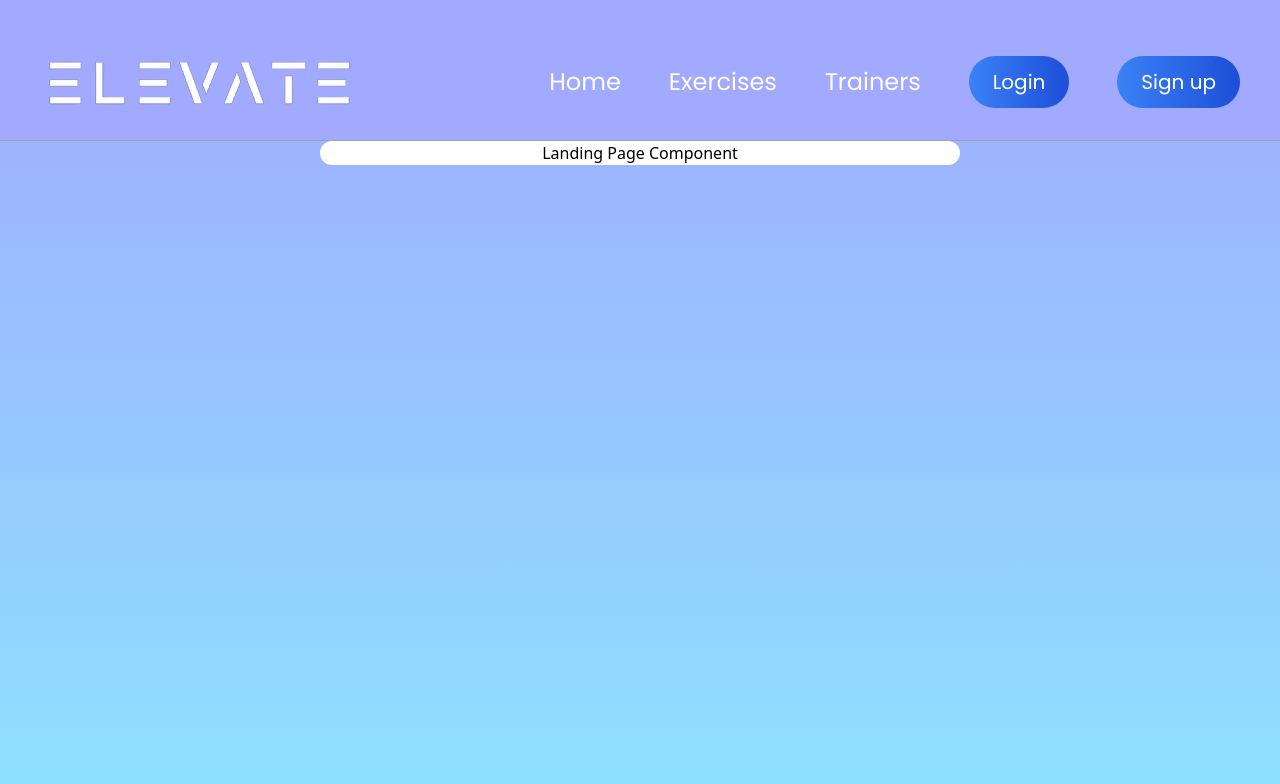
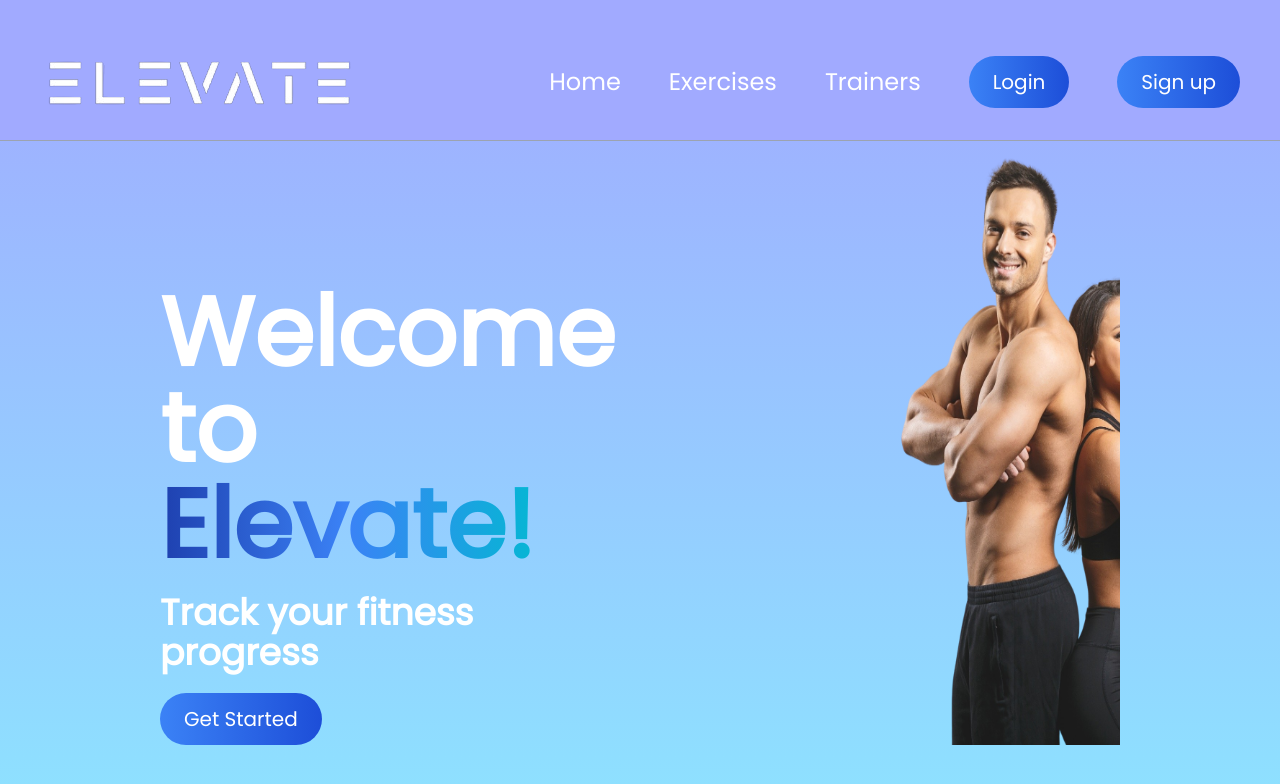
Before and after one commit to nicholasg2001/Elevate, a React (Vite) app in the folder client/: page / in a window 1280 px wide. Shown: the top 784 px of the page. Built offline with nearby package versions, Linux system fonts and the light colour scheme.

Commit message:
Landing page WIP

```diff
--- a/client/src/components/landingPage/LandingPageBox.jsx
+++ b/client/src/components/landingPage/LandingPageBox.jsx
@@ -1,7 +1,56 @@
+import { motion } from "framer-motion";
+import { useState, useEffect } from "react";
+import { Link } from "react-router-dom";
+import fitnessModels from "/src/assets/landingpagemodels.png";
+
 const LandingPageBox = () => {
+  const [textIndex, setTextIndex] = useState(0);
+  const texts = [
+    "Build your dream body",
+    "Track your fitness progress",
+    "Get workout recommendations",
+    "Manage your diet plan",
+  ];
+
+  useEffect(() => {
+    const interval = setInterval(() => {
+      setTextIndex((prevIndex) => (prevIndex + 1) % texts.length);
+    }, 3000);
+
+    return () => clearInterval(interval);
+  }, [texts.length]);
+
   return (
-    <div className="h-1/2 w-1/2 bg-white flex justify-center items-center rounded-xl">
-      Landing Page Component
+    <div className="h-3/4 w-3/4 flex overflow-x-hidden">
+      <div className="flex flex-col">
+        <div className="mt-36 font-bold text-white font-poppins text-8xl">
+          Welcome to{" "}
+          <span className="text-gradient bg-gradient-to-r from-blue-800 via-blue-500 to-cyan-500 text-transparent bg-clip-text">
+            Elevate!
+          </span>
+        </div>
+
+        <motion.div
+          initial={{ opacity: 0, scale: 0.5 }}
+          animate={{ opacity: 1, scale: 1 }}
+          transition={{ duration: 1.0 }}
+          className="mt-5 text-white font-semibold font-poppins text-4xl"
+        >
+          <h1>{texts[textIndex]}</h1>
+        </motion.div>
+        <div>
+          <button className="mt-5 text-xl text-white font-poppins bg-gradient-to-r from-blue-500 to-blue-700 overflow-hidden hover:from-blue-600 hover:to-blue-800 py-3 px-6 rounded-full transform transition-all duration-500 ease-in-out hover:brightness-110 hover:animate-pulse">
+            <Link to="/signup" className="font-poppins text-white text-xl">
+              Get Started
+            </Link>
+          </button>
+        </div>
+      </div>
+      <img
+        src={fitnessModels}
+        alt="fitess models"
+        className="mt-2 w-3/4 ml-48"
+      />
     </div>
   );
 };
```
Also changed, not shown: client/src/assets/landingpagemodels.png (added).
